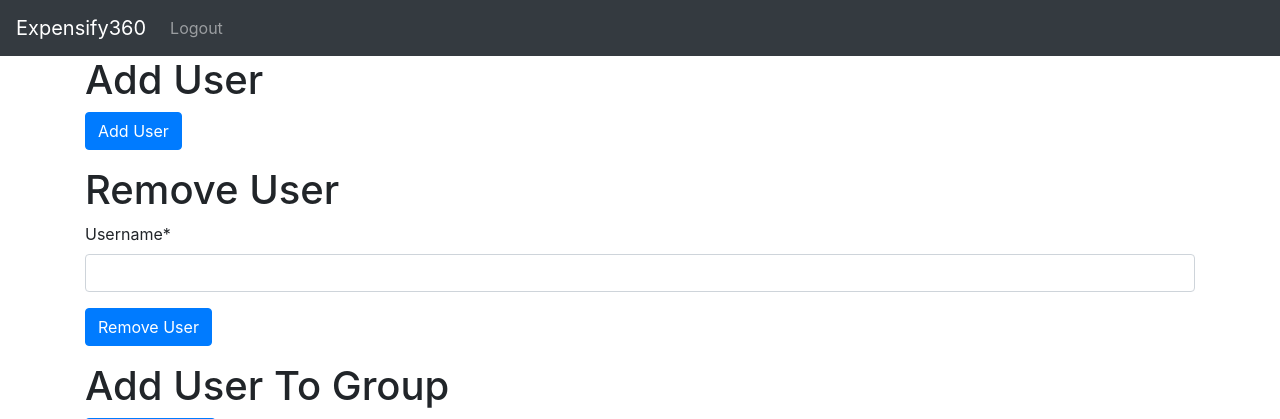
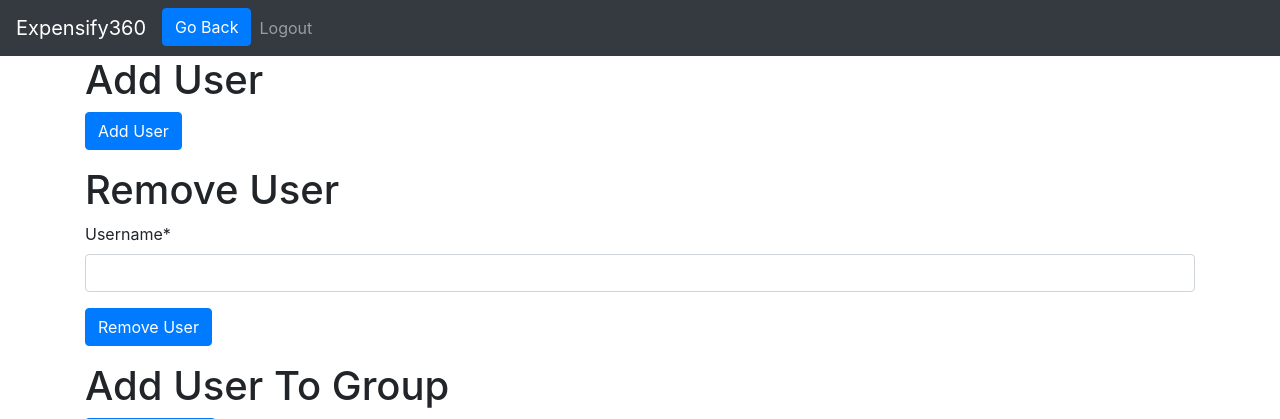
Before and after one commit to radixp0int/expensify360, a Django app: page /add_user/ in a window 1280 px wide. Shown: the top 419 px of the page. Run offline with Django 3.2, Linux system fonts and the light colour scheme; a user stored in the database is signed in; some libraries are stand-ins or nearby versions.

Commit message:
Added back button

```diff
--- a/Expensify360/Expensify360/templates/navbar.html
+++ b/Expensify360/Expensify360/templates/navbar.html
@@ -18,6 +18,9 @@
     <ul class="navbar-nav">
         {% if user.is_authenticated %}
             <li class="nav-item">
+                <a class="btn btn-primary" href="{{ request.META.HTTP_REFERER }}">Go Back</a>
+            </li>
+            <li class="nav-item">
                 <a class="nav-link" href={% url 'logout' %}>Logout</a>
             </li>
         {% else %}
```
Lines whose indentation alone changed are shown as unchanged.
